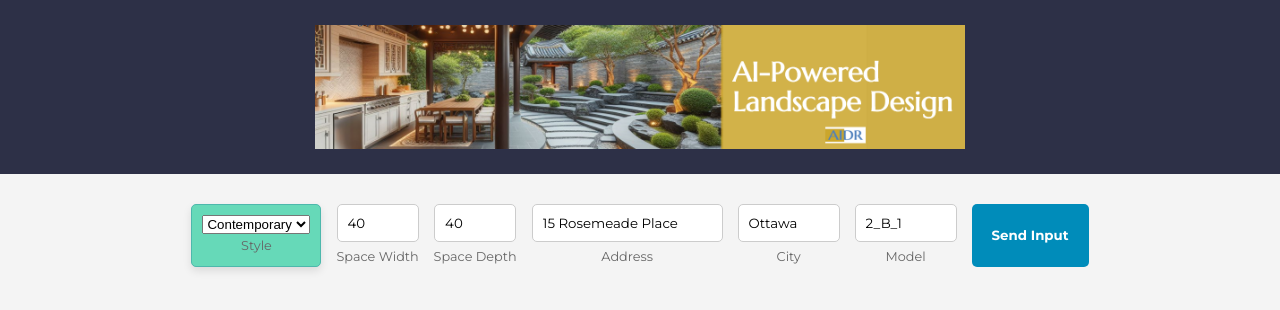
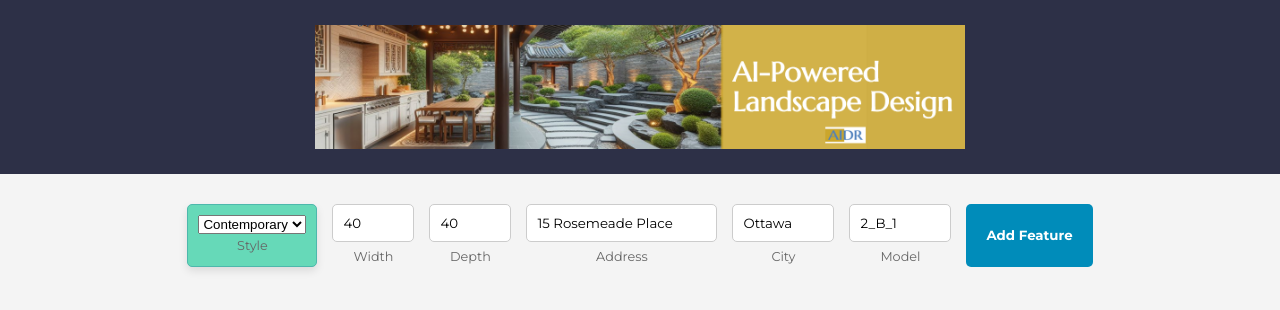
Before and after one commit to yjingjeff/yjingjeff.github.io, a plain HTML site: page index.html in a window 1280 px wide. Drawn offline with Linux system fonts and the light colour scheme.

Commit message:
adjusted minor details

```diff
--- a/index.html
+++ b/index.html
@@ -27,11 +27,11 @@
 
       <div class="input-wrapper">
         <input type="number" id="width" value="40" placeholder="Space Width" style="width:60px;" />
-        <label for="width">Space Width</label>
+        <label for="width">Width</label>
       </div>
       <div class="input-wrapper">
         <input type="number" id="depth" value="40" placeholder="Space Depth" style="width:60px;" />
-        <label for="depth">Space Depth</label>
+        <label for="depth">Depth</label>
       </div>
       <div class="input-wrapper">
         <input type="text" id="address" value="15 Rosemeade Place" placeholder="Address" />
@@ -45,7 +45,7 @@
         <input type="text" id="model" value="2_B_1" placeholder="Model" style="width:80px;" />
         <label for="model">Model</label>
       </div>
-      <button id="fetchButton">Send Input</button>
+      <button id="fetchButton">Add Feature</button>
     </div>
 
     <!--div id = "commentsSections" class="coments-container">
```
